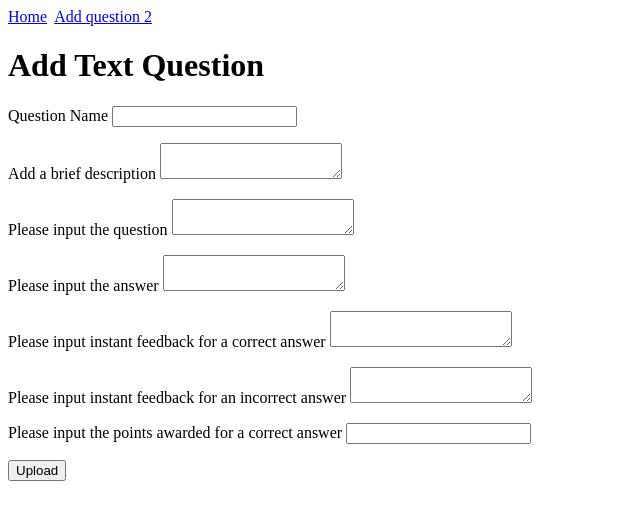
After one commit to danwilliams92/automatedassessmenttool, a Flask app: page /addtextquestion in a window 1280 px wide. The commit adds this page. Shown: the top 520 px of the page, without its empty margins (0-640 px from the left). Run offline with Flask 2, Linux system fonts and the light colour scheme.

Commit message:
re attempting to add my additions of question type 2

```diff
--- a/mainApp/forms.py
+++ b/mainApp/forms.py
@@ -1,5 +1,5 @@
 from flask_wtf import FlaskForm
-from wtforms import StringField, SubmitField, IntegerField, TextAreaField
+from wtforms import StringField, SubmitField, IntegerField, TextAreaField, SelectField
 from wtforms.validators import DataRequired, ValidationError
 
 class AddQuestionType1Form(FlaskForm):
@@ -10,3 +10,16 @@ class AddQuestionType1Form(FlaskForm):
   question_tags = StringField('Relevant question tags', validators=[DataRequired()])
   answer_feedback = TextAreaField('Feedback to provide with correct answer', validators=[DataRequired()])
   add_question = SubmitField('Add question to assessment')
+
+class AddQuestionType2Form(FlaskForm):
+  name = StringField('Question Name', validators=[DataRequired()])
+  shortDescription = TextAreaField('Add a brief description')
+  question = TextAreaField('Please input the question', validators=[DataRequired()])
+  answer = TextAreaField('Please input the answer', validators=[DataRequired()])
+  correctFeedback = TextAreaField('Please input instant feedback for a correct answer', validators=[DataRequired()])
+  incorrectFeedback = TextAreaField('Please input instant feedback for an incorrect answer', validators=[DataRequired()])
+  marksAwarded = IntegerField('Please input the points awarded for a correct answer', validators=[DataRequired()])
+  submit = SubmitField('Submit question')
+
+class selectQuestionTypeForm(FlaskForm):
+  type = SelectField('Select the type of question you wish to add', choices=['Multiple Choice','Quetsion and response'])
--- a/mainApp/routes.py
+++ b/mainApp/routes.py
@@ -1,7 +1,7 @@
 from flask import Flask, render_template, url_for, redirect, flash
 from mainApp import app, db
-from mainApp.forms import AddQuestionType1Form
-from mainApp.models import QuestionTypeOne
+from mainApp.forms import AddQuestionType1Form, AddQuestionType2Form
+from mainApp.models import QuestionTypeOne, QuestionType2
 
 @app.route("/")
 @app.route("/home")
@@ -19,3 +19,13 @@ def add_question_type1():
         flash('Question added.')
         return redirect(url_for('home'))
     return render_template('add_question_type1.html',title='Add Multiple Choice Question', form=form)
+
+@app.route("/addtextquestion", methods=['GET','POST'])
+def addtextquestion():
+    form = AddQuestionType2Form()
+    if form.validate_on_submit():
+        question2 = QuestionType2(name = form.name.data, shortDescription = form.shortDescription.data, question = form.question.data, answer = form.answer.data, instantFeedback = form.instantFeedback.data, marksAwarded = form.marksAwarded.data)
+        db.session.add(question2)
+        db.session.commit()
+        return redirect(url_for('home'))
+    return render_template('addq2.html', title = 'Add Text Question', form=form)
--- /dev/null
+++ b/mainApp/templates/addq2.html
@@ -0,0 +1,15 @@
+{% extends "layout.html" %}
+{% block content %}
+<h1>Add Text Question</h1>
+<form method="POST"action="">
+    {{ form.csrf_token }}
+    <p id="question_name"> {{ form.name.label }} {{ form.name }} </p>
+    <p id="short_description"> {{ form.shortDescription.label }} {{ form.shortDescription }} </p>
+    <p id="question"> {{ form.question.label }} {{ form.question }} </p>
+    <p id="answer"> {{ form.answer.label }} {{ form.answer }} </p>
+    <p id="correct_feedback"> {{ form.correctFeedback.label }} {{ form.correctFeedback }} </p>
+    <p id="incorrect_feedback"> {{ form.incorrectFeedback.label }} {{ form.incorrectFeedback }} </p>
+    <p id="marks_awarded"> {{ form.marksAwarded.label }} {{ form.marksAwarded }} </p>
+    <p><input type="submit" value="Upload"></p>
+</form>
+{% endblock content %}
--- a/mainApp/templates/layout.html
+++ b/mainApp/templates/layout.html
@@ -7,6 +7,7 @@
 </head>
 <body>
     <nav><a href="{{ url_for('home') }}">Home</a>&nbsp
+        <a href="{{ url_for('addtextquestion') }}">Add question 2</a>
     </nav>
 <div id="header">
 </div>
```
Also changed, not shown: mainApp/models.py (+14 -0 lines).
